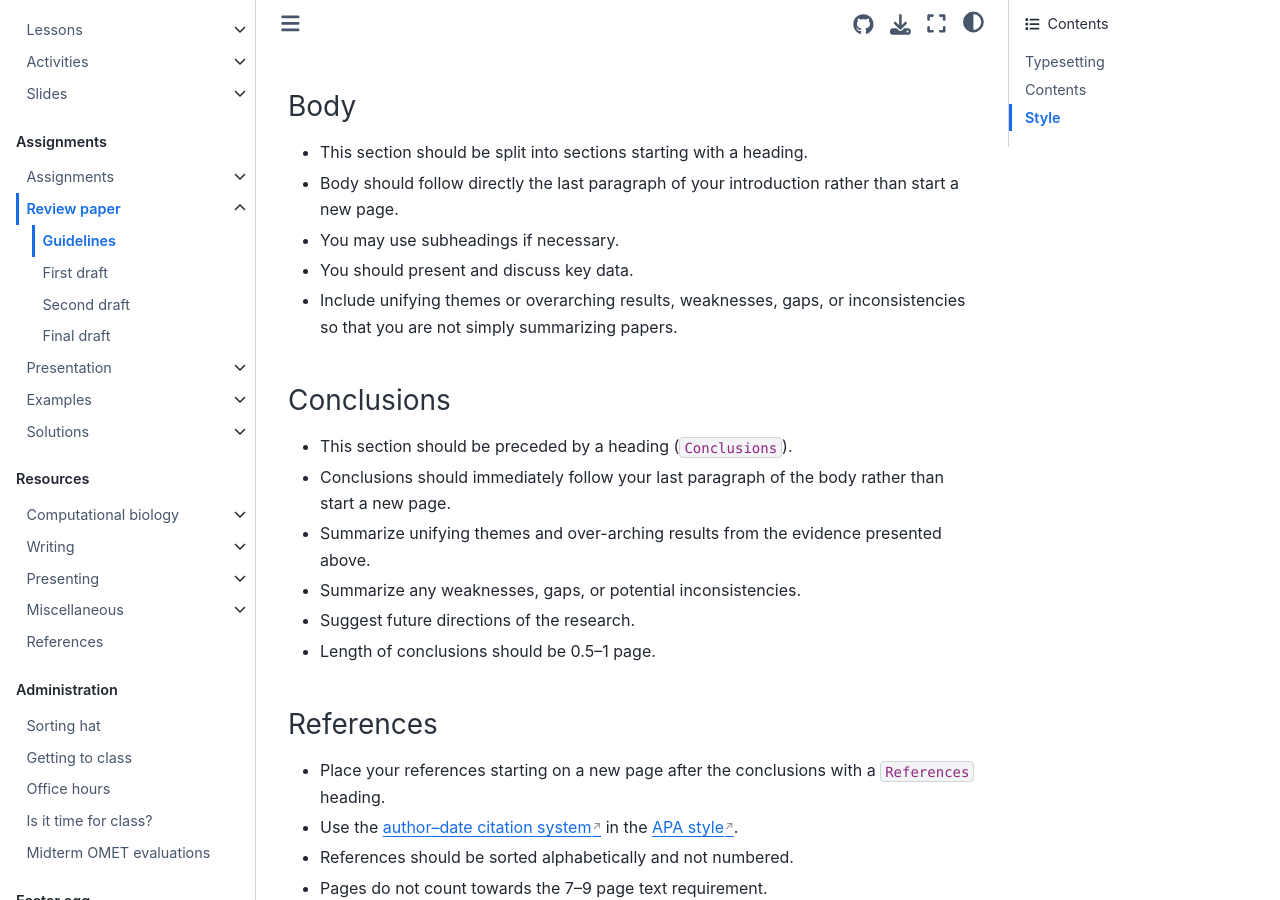
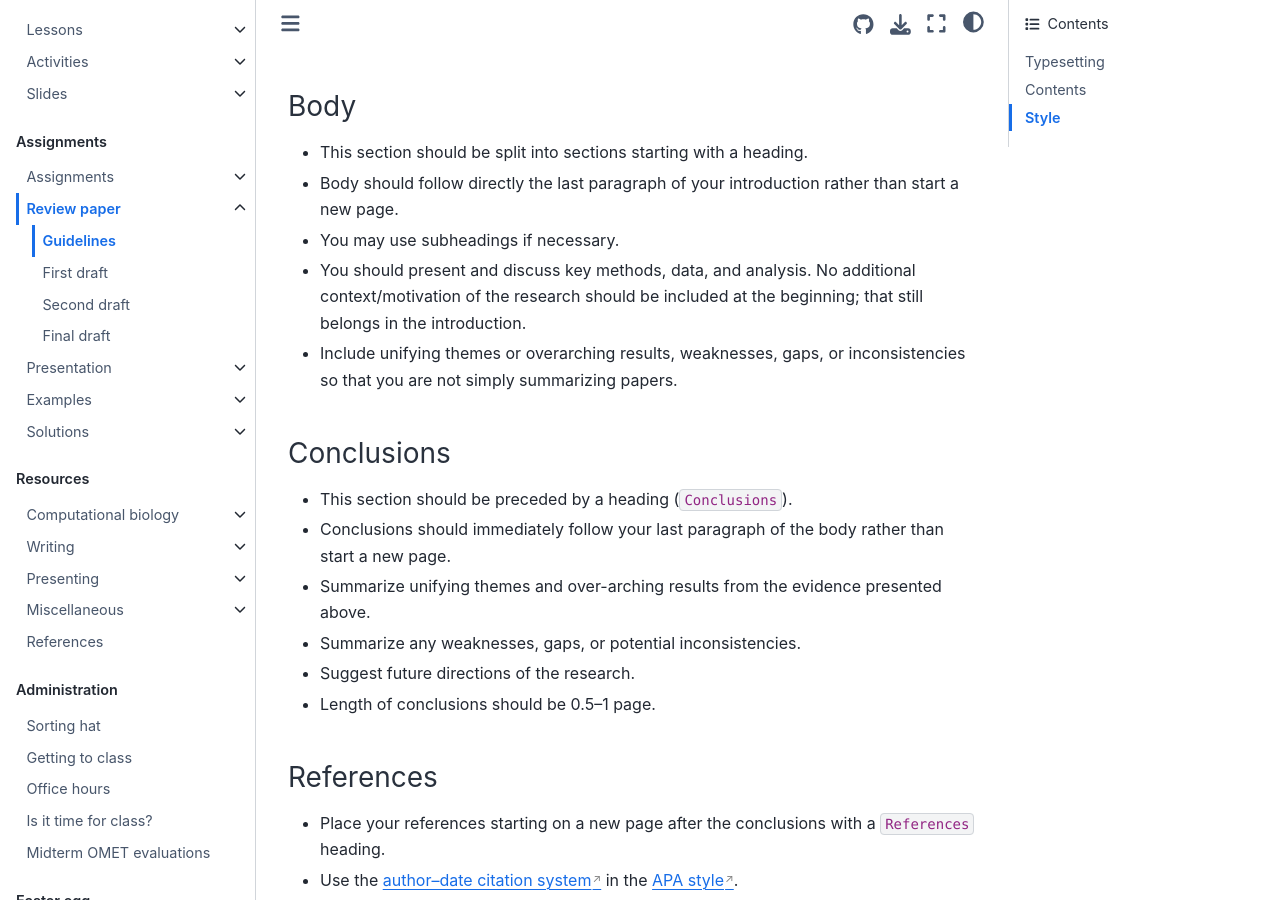
Before and after one commit to oasci/pitt-biosc1630-2023f, a Jupyter Book: the page built from book/assignments/paper/guidelines.md, in a window 1280 px wide and 900 px high, scrolled down 1386 px. Built offline with Jupyter Book 1.0.4 settings and Sphinx 7.4.7 and the Sphinx Book theme 1.1.4, drawn with Linux system fonts in a browser that asks for light colours; pages that are not in the unit, such as notebooks, are missing from menus.

Commit message:
Add more context to paper body

```diff
--- a/book/assignments/paper/guidelines.md
+++ b/book/assignments/paper/guidelines.md
@@ -50,7 +50,8 @@ however, it does not count towards the 7--9 page text requirement.
 - Body should follow directly the last paragraph of your introduction rather than start a
 new page.
 - You may use subheadings if necessary.
-- You should present and discuss key data.
+- You should present and discuss key methods, data, and analysis.
+  No additional context/motivation of the research should be included at the beginning; that still belongs in the introduction.
 - Include unifying themes or overarching results, weaknesses, gaps, or inconsistencies so
 that you are not simply summarizing papers.
 
```
